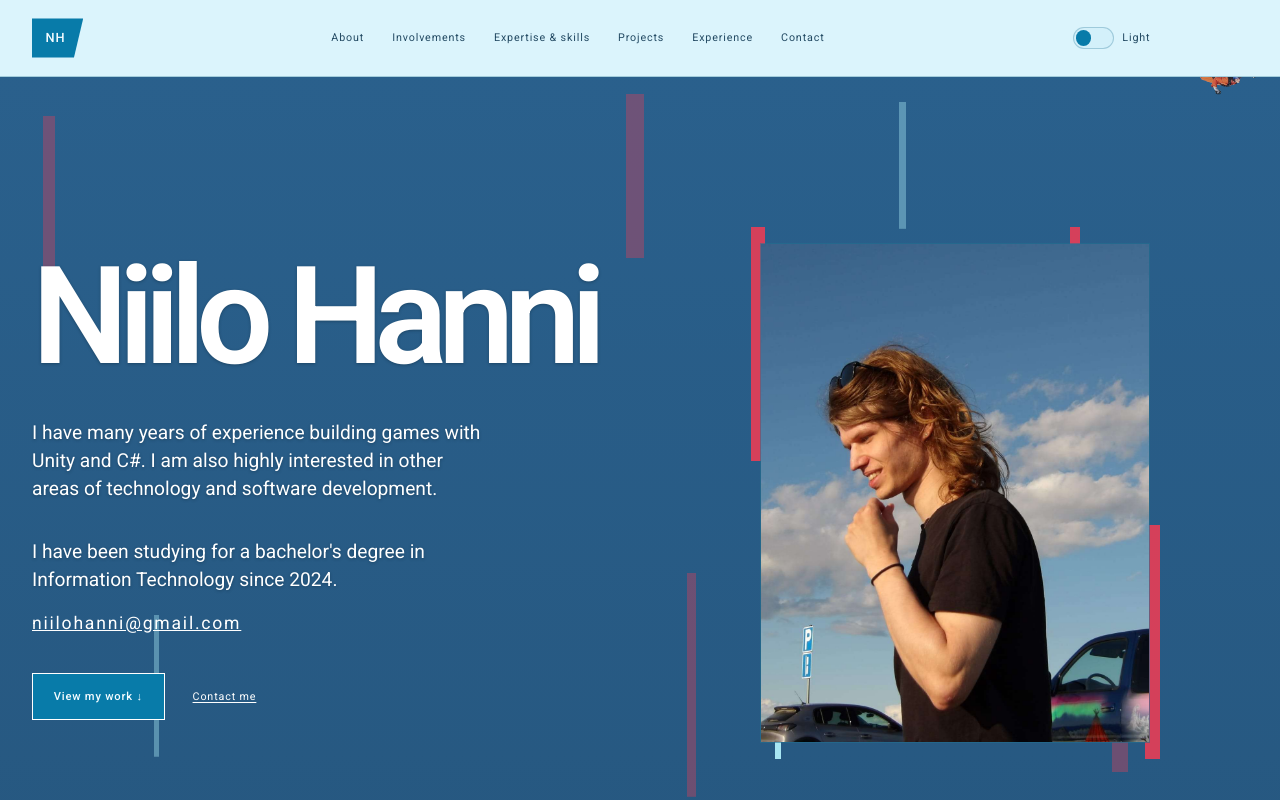
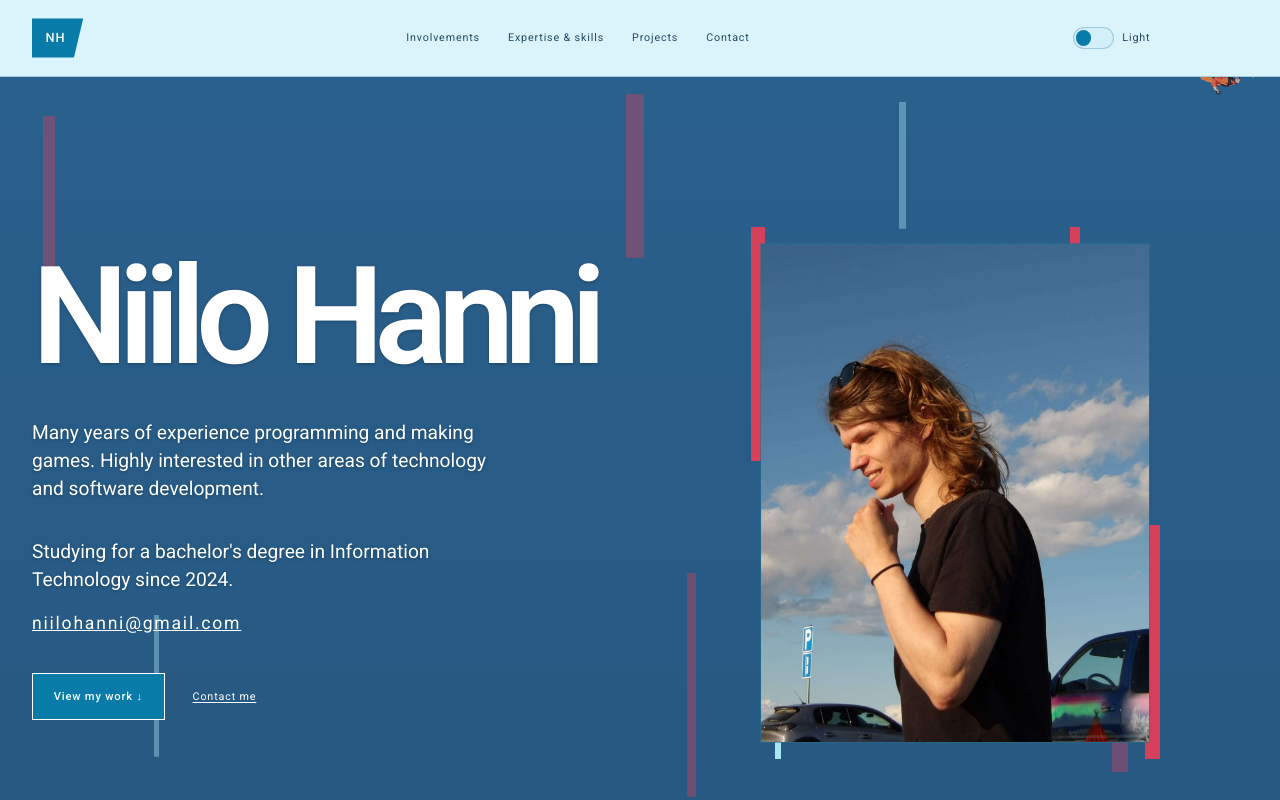
Before and after one commit to N1ppexd/portfoliosite, a React (Vite) app: page / in a window 1280 px wide. Shown: the top 800 px of the page. Built offline with nearby package versions, Linux system fonts and the light colour scheme; no server answers.

Commit message:
now done for today

```diff
--- a/src/App.jsx
+++ b/src/App.jsx
@@ -27,7 +27,7 @@ function App() {
   }, [isDarkMode])
 
   useEffect(() => {
-    const ids = ['about', 'involvements', 'expertise', 'projects', 'experience', 'contact']
+    const ids = ['involvements', 'expertise', 'projects', 'contact']
 
 
     const updateActiveSection = () => {
@@ -58,11 +58,9 @@ function App() {
           NH
         </a>
         <nav aria-label="Main navigation">
-          <a href="#about" aria-current={activeSection === 'about' ? 'page' : undefined}>About</a>
           <a href="#involvements" aria-current={activeSection === 'involvements' ? 'page' : undefined}>Involvements</a>
           <a href="#expertise" aria-current={activeSection === 'expertise' ? 'page' : undefined}>Expertise &amp; skills</a>
           <a href="#projects" aria-current={activeSection === 'projects' ? 'page' : undefined}>Projects</a>
-          <a href="#experience" aria-current={activeSection === 'experience' ? 'page' : undefined}>Experience</a>
           <a href="#contact" aria-current={activeSection === 'contact' ? 'page' : undefined}>Contact</a>
         </nav>
         <button
--- a/src/sections/Hero.jsx
+++ b/src/sections/Hero.jsx
@@ -12,11 +12,11 @@ function Hero() {
           <span aria-hidden="true" className="hero-title__glitch hero-title__glitch--blue">{name}</span>
         </h1>
         <p className="hero-copy">
-          I have many years of experience building games with Unity and C#.
-          I am also highly interested in other areas of technology and software development.
+          Many years of experience programming and making games.
+          Highly interested in other areas of technology and software development.
         </p>
         <p className="hero-copy">
-          I have been studying for a bachelor's degree in Information Technology since 2024.
+          Studying for a bachelor's degree in Information Technology since 2024.
         </p>
         <p className="email-link">
           <a href="mailto:niilohanni@gmail.com">
```
